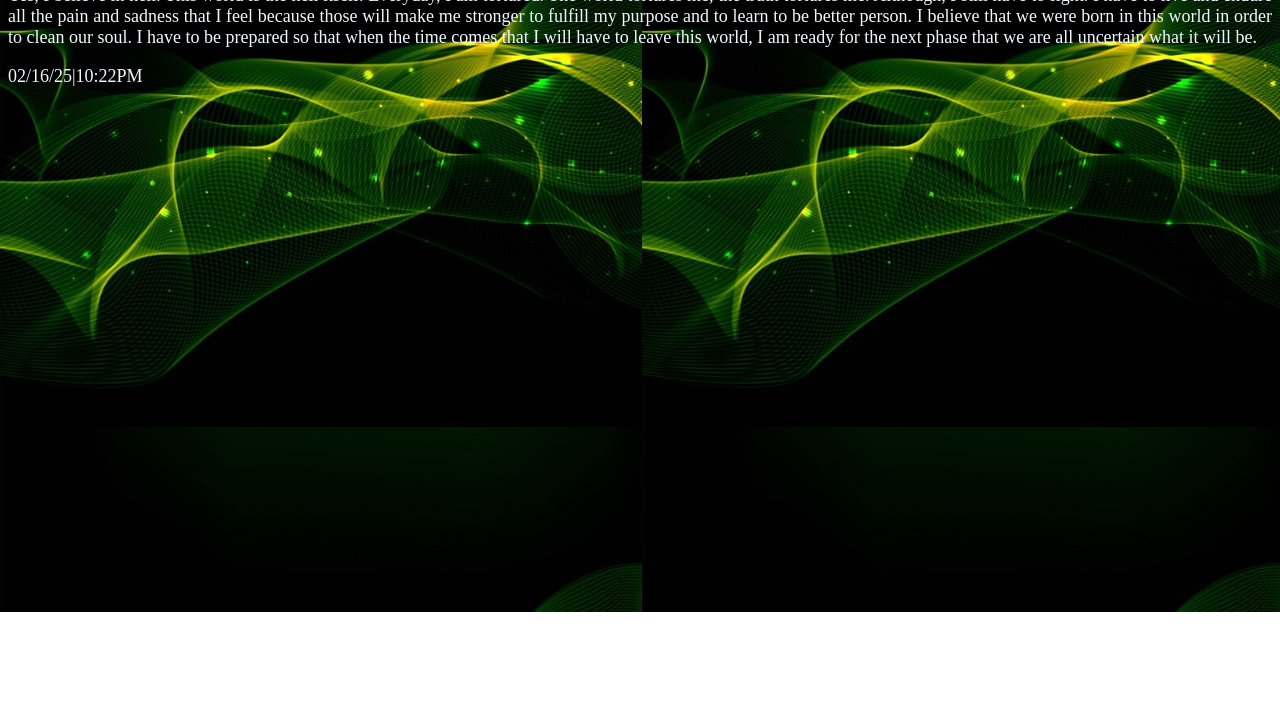
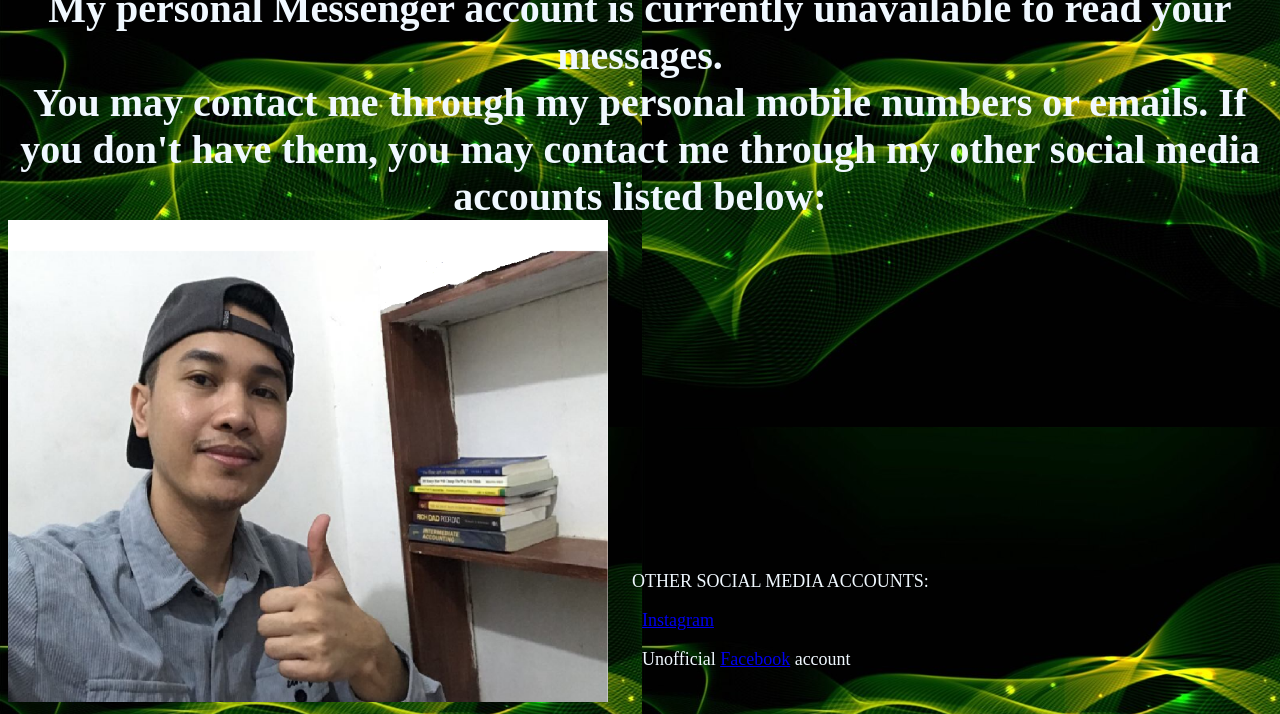
Before and after one commit to craldkadi/kcaarldee, a plain HTML site: page index.html in a window 1280 px wide. Shown: the part 188-902 px from the top of the page. Before the commit the page ends 800 px from the top, so only its background shows below. Drawn offline with Linux system fonts and the light colour scheme.

Commit message:
index.html

```diff
--- a/index.html
+++ b/index.html
@@ -19,12 +19,44 @@
                 color: aliceblue;
                 font-size: 18px;
                 margin-top: 0%;}
+
+            .main-pic {
+                width: 600px;
+                object-fit: contain;
+                display: inline-block;
+            }
+
+            div2 {
+                margin-left: 0%;
+                margin-top: 0%;
+                padding-top: 0px;
+                display: inline-block;
+            }
+
+            div3 {
+                padding-top: 0%;
+                display: inline-block;
+                margin-top: 0%;
+                align-items: first baseline;
+
+
+            }
         </style>
     </head>
     <body style="background-image: url(IMAGES/kcaarldee-background.png);">
-        <h1>Kcaarl Deterala</h1>
-        <p>Yes, I believe in hell. This world is the hell itself. Everyday, I am tortured. The world tortures me, the truth tortures me. Although, I still have to fight. I have to live and endure all the pain and sadness that I feel because those will make me stronger to fulfill my purpose and to learn to be better person. I believe that we were born in this world in order to clean our soul. I have to be prepared so that when the time comes that I will have to leave this world, I am ready for the next phase that we are all uncertain what it will be.</p>
-        <p>02/16/25|10:22PM</p>
+        <h1>Hi&excl; I'm Kcaarl.<br>
+            My personal Messenger account is currently unavailable to read your messages.<br>
+            You may contact me through my personal mobile numbers or emails. If you don't have them, you may contact me through my other social media accounts listed below:
+        </h1>
+        <div1>
+            <div2><img class="main-pic" src="IMAGES/main-pic.png"></div2>
+            <div3>
+                <p style="margin-left: 20px;">OTHER SOCIAL MEDIA ACCOUNTS:
+                    <a href="https://www.instagram.com/kcaarl_deterala?igsh=dGVpbmZqaHJ4emk1"><p style="margin-left: 30px;">Instagram</p></a>
+                    <p style="margin-left: 30px;">Unofficial <a href="https://www.facebook.com/share/1EhVLnEjC3/?mibextid=wwXIfr">Facebook</a> account</p>
+                </p><br>
+            </div3>
+        </div1>
 
     </body>
 </html>
```
